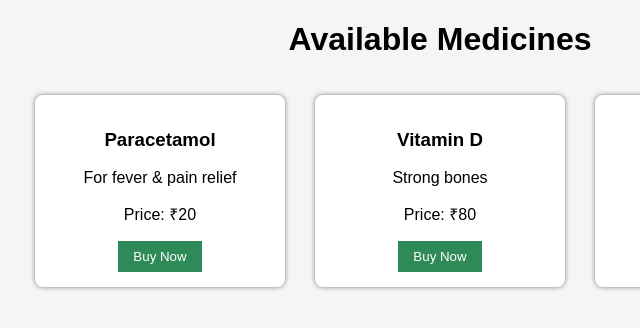
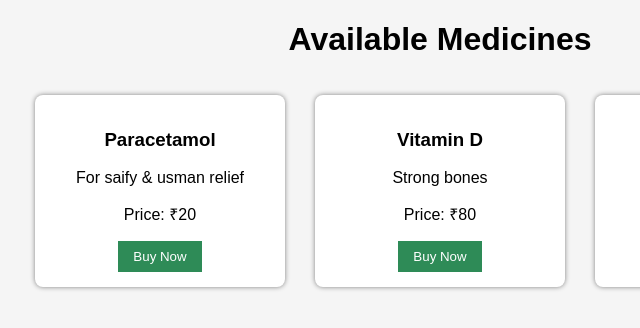
Before and after one commit to saify750/nodejs_app, a plain HTML site: page index.html in a window 1280 px wide. Shown: the full height of the page, 200-840 px from the left. Drawn offline with Linux system fonts and the light colour scheme.

Commit message:
this is my 1 commit

```diff
--- a/index.html
+++ b/index.html
@@ -46,7 +46,7 @@ cursor:pointer;
 
 <div class="card">
 <h3>Paracetamol</h3>
-<p>For fever & pain relief</p>
+<p>For saify & usman relief</p>
 <p>Price: ₹20</p>
 <button>Buy Now</button>
 </div>
```
